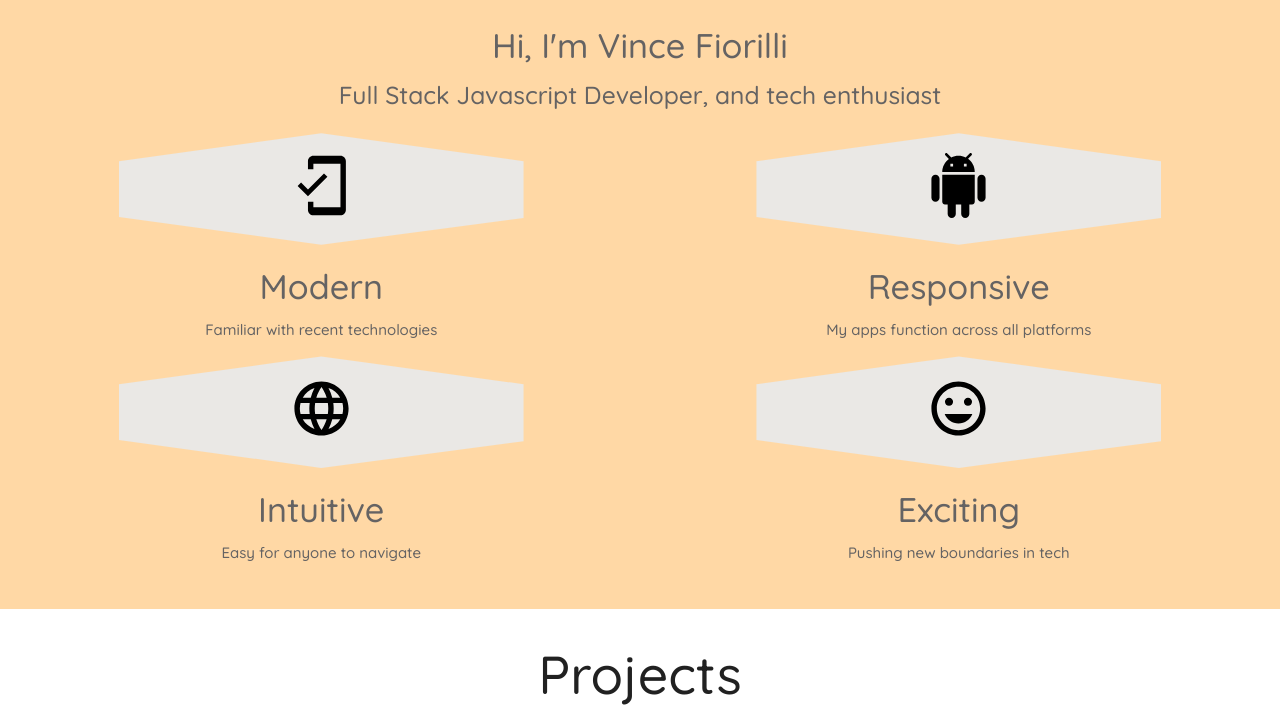
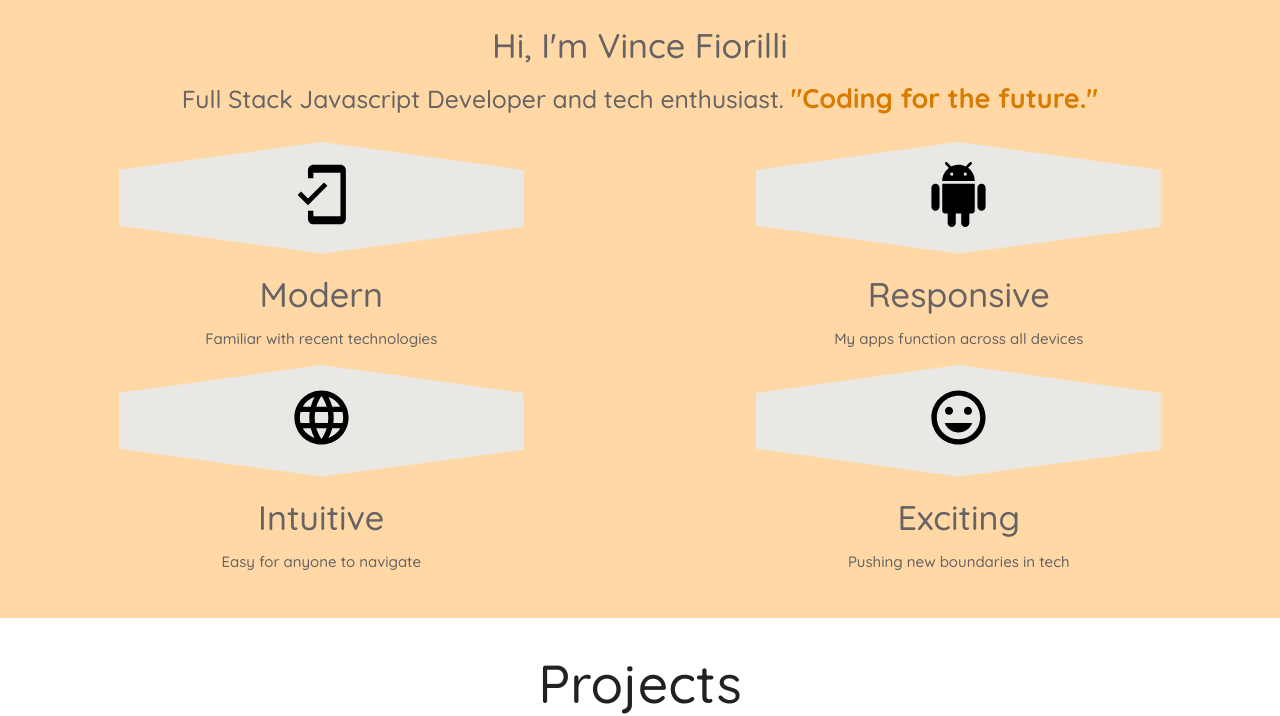
Before and after one commit to vincefio/REACTPortfolio, a website: page src/index.html in a window 1280 px wide. Shown: the part 1924-2640 px from the top of the page. Drawn offline with nearby package versions, Linux system fonts and the light colour scheme; a script that the page names is missing.

Commit message:
couple hours done

```diff
--- a/src/index.html
+++ b/src/index.html
@@ -17,6 +17,8 @@
     <!-- Compiled and minified CSS -->
     <link rel="stylesheet" href="https://cdnjs.cloudflare.com/ajax/libs/materialize/1.0.0-rc.2/css/materialize.min.css">
     <link href="https://fonts.googleapis.com/css?family=Quicksand:500,700" rel="stylesheet">
+    <!--Animate.css-->
+    <link rel="stylesheet" href="https://cdnjs.cloudflare.com/ajax/libs/animate.css/3.7.0/animate.min.css">
 </head>
 
 <body>
@@ -58,7 +60,7 @@
         <div class="headerWrap bodyDiv">
 
 
-                    <img id="furiousLogo" src="./img/furiousLogo.png" alt="">
+                    <img id="furiousLogo" src="./img/furiousLogoTwo.png" alt="">
                     <div id="catchPhraseContainer">
                            <h5 id="drivenToText">Working To</h5>
                             <h3 id="catchPhrase">Design...<br><br>Create...<br><br>Inspire</h3>
@@ -74,44 +76,56 @@
 
             <h2 id="aboutMeHeader" class="designHeader sectionHeader">About Me</h2>
             <img id="profilePic" src="./img/linkedInProf2.jpg" alt="Profile Pic">
-            <h4>Hi, I'm Vince Fiorilli</h4>
-            <h5>Full Stack Javascript Developer, and tech enthusiast</h5>
+            <h4 class="aboutBodyText">Hi, I'm Vince Fiorilli</h4>
+            <h5 class="aboutBodyText">Full Stack Javascript Developer and tech enthusiast.  <span id="codeForFuture">"Coding for the future."</span></h5>
             <div class="designQualityWrap row">
                 <div class="designQualities">
-                    <div class="iconWrap">
+                    <div class="firstTwo iconWrap">
                         <!--<i class="fa fa-android large icon"></i>-->
                         <img class="techIcon" src="./img/mobile.svg" alt="">
                     </div>
+                    <div class="iconTextWrap firstTwoWrap">
                             <h4>Modern</h4>
                             <p>Familiar with recent technologies
                             </p>
                     </div>
+
+                </div>
                 <div class="designQualities">
-                    <div class="iconWrap">
+                    <div class="firstTwo iconWrap">
                         <!--<i class="fas fa-mobile-alt large icon"></i>-->
                         <img class="techIcon" src="./img/robot.svg" alt="">
                     </div>
+                    <div class="iconTextWrap firstTwoWrap">
                             <h4>Responsive</h4>
-                    <p>My apps function across all platforms
+                            <p>My apps function across all devices
                             </p>
                     </div>
+
+                </div>
                 <div class="designQualities">
-                    <div class="iconWrap">
+                    <div class="iconWrap secondTwo">
                         <!--<i class="fas fa-theater-masks large icon"></i>-->
                         <img class="techIcon" src="./img/language.svg" alt="">
 
                     </div>
+                    <div class="iconTextWrap secondTwoWrap">
                             <h4>Intuitive</h4>
                             <p>Easy for anyone to navigate</p>
                     </div>
+
+                </div>
                 <div class="designQualities">
-                    <div class="iconWrap">
+                    <div class="iconWrap secondTwo">
                         <!--<i class="fas fa-bomb large icon"></i>-->
                         <img class="techIcon" src="./img/exciting.svg" alt="">
 
                     </div>
+                    <div class="iconTextWrap secondTwoWrap">
                             <h4>Exciting</h4>
                             <p>Pushing new boundaries in tech</p>
+                    </div>
+
                 </div>
             </div>
         </div>
--- a/src/js/script.js
+++ b/src/js/script.js
@@ -6,15 +6,43 @@ $(document).ready(function () {
 
 
     $(window).scroll(function(){
-        var positiontop = $(document).scrollTop();
-        console.log(positiontop)
+        var positionTop;
+        positionTop = $(document).scrollTop();
+        console.log(positionTop)
+
+        /*switch(positionTop){
+            case 175:
+            //alert('hit')
+            $('#profilePic').addClass('fadeIn')
+                break;
+
+            default:
+                console.log(positionTop)
+
+        }*/
+
+        if(positionTop > 155){
+            //$('#aboutMeHeader').addClass('animated rollIn')
+            $('#profilePic').addClass('fadeIn')
+        }
+        if(positionTop > 570){
+            $('.firstTwo').addClass('animated rollIn')
+        }
+        /*if(positionTop > 685){
+            $('.firstTwoWrap').addClass('animated fadeInRightBig')
+        }*/
+        if(positionTop > 800){
+            $('.secondTwo').addClass('animated rollIn')
+        }
+        /*if(positionTop > 917){
+            $('.secondßTwoWrap').addClass('animated fadeInRightBig')
+        }*/
     })
 
     new TypeIt('#catchPhrase', {
         //strings: ["Design...", "Create...", "Inspire"],
-        speed: 40,
+        speed:150,
         waitUntilVisible: true
       }).go();
 
-
 });
--- a/src/scss/style.scss
+++ b/src/scss/style.scss
@@ -133,7 +133,35 @@ nav{
     margin: 0 auto;
 }
 
+.designQualityWrap{
+    margin-top: 10px;
+}
+
+.aboutBodyText{
+    margin-bottom: 20px;
+}
+
+#codeForFuture{
+    font-weight: bold;
+    font-size: 1.1em;
+    color: $dark-orange;
+}
+
+.firstTwo{
+    margin-top: 10px;
+}
+
 .techIcon{
 padding: 20px;
    width: 7em;
 }
+
+/*Image Fade In Logic*/
+.fadeIn{
+    animation: fadein 2s;
+}
+
+@keyframes fadein {
+    from { opacity: 0; }
+    to   { opacity: 1; }
+}
```
Also changed, not shown: src/css/style.css, src/img/furiousLogoTwo.png (added), 1 other file. Lines whose indentation alone changed are shown as unchanged.
